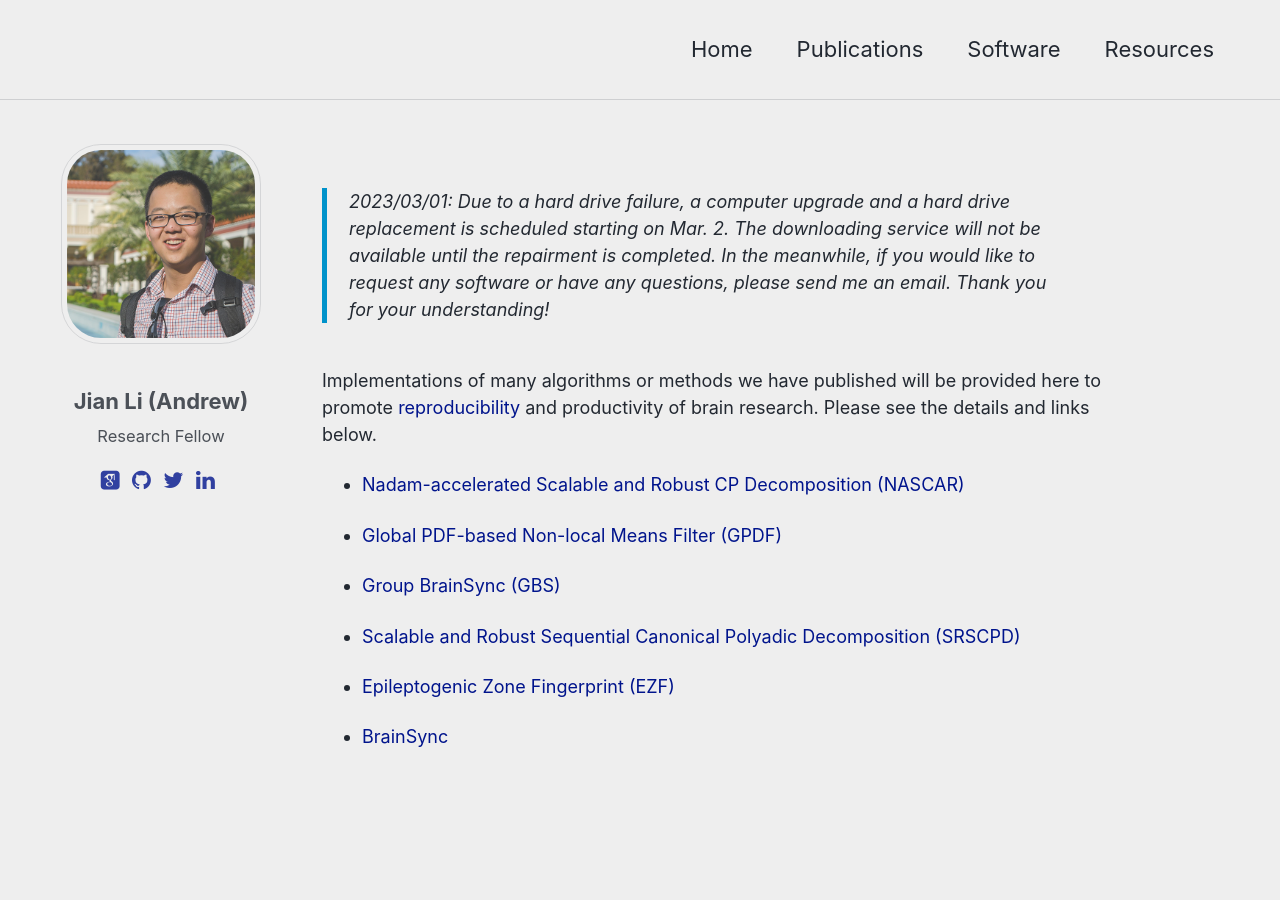
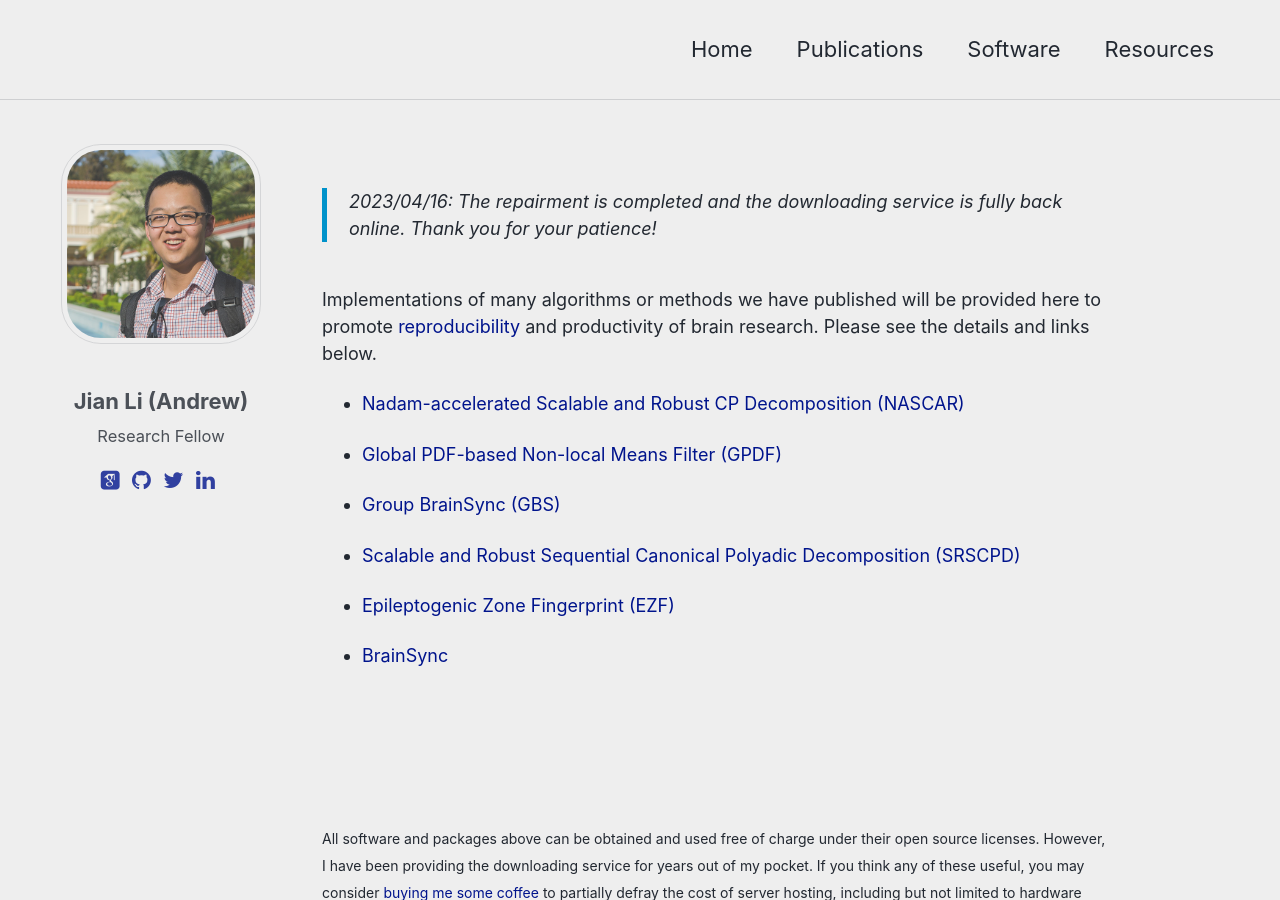
Before and after one commit to silencer1127/silencer1127.github.io, a Jekyll site: the page built from _pages/software.md, in a window 1280 px wide and 900 px high. Built offline with Jekyll 4.4.1, drawn with Linux system fonts in a browser that asks for light colours; some web fonts are replaced; comment, search, counter and statistics services are not loaded; some of the changed text lies outside the part shown.

Commit message:
removed the server repairment message in software page

```diff
--- a/_pages/software.md
+++ b/_pages/software.md
@@ -4,11 +4,11 @@ category: "main"
 permalink: /software/
 layout: single
 author_profile: true
-date: 2023-03-03
+date: 2023-04-16
 ---
 
-> 2023/03/01:
-> Due to a hard drive failure, a computer upgrade and a hard drive replacement is scheduled starting on Mar. 2. The downloading service will not be available until the repairment is completed. In the meanwhile, if you would like to request any software or have any questions, please send me an email. Thank you for your understanding!
+> 2023/04/16:
+> The repairment is completed and the downloading service is fully back online. Thank you for your patience!
 
 Implementations of many algorithms or methods we have published will be provided here to promote [reproducibility](https://ieeexplore.ieee.org/document/4815541/){:target="reproducibility"} and productivity of brain research. Please see the details and links below.
 
```
